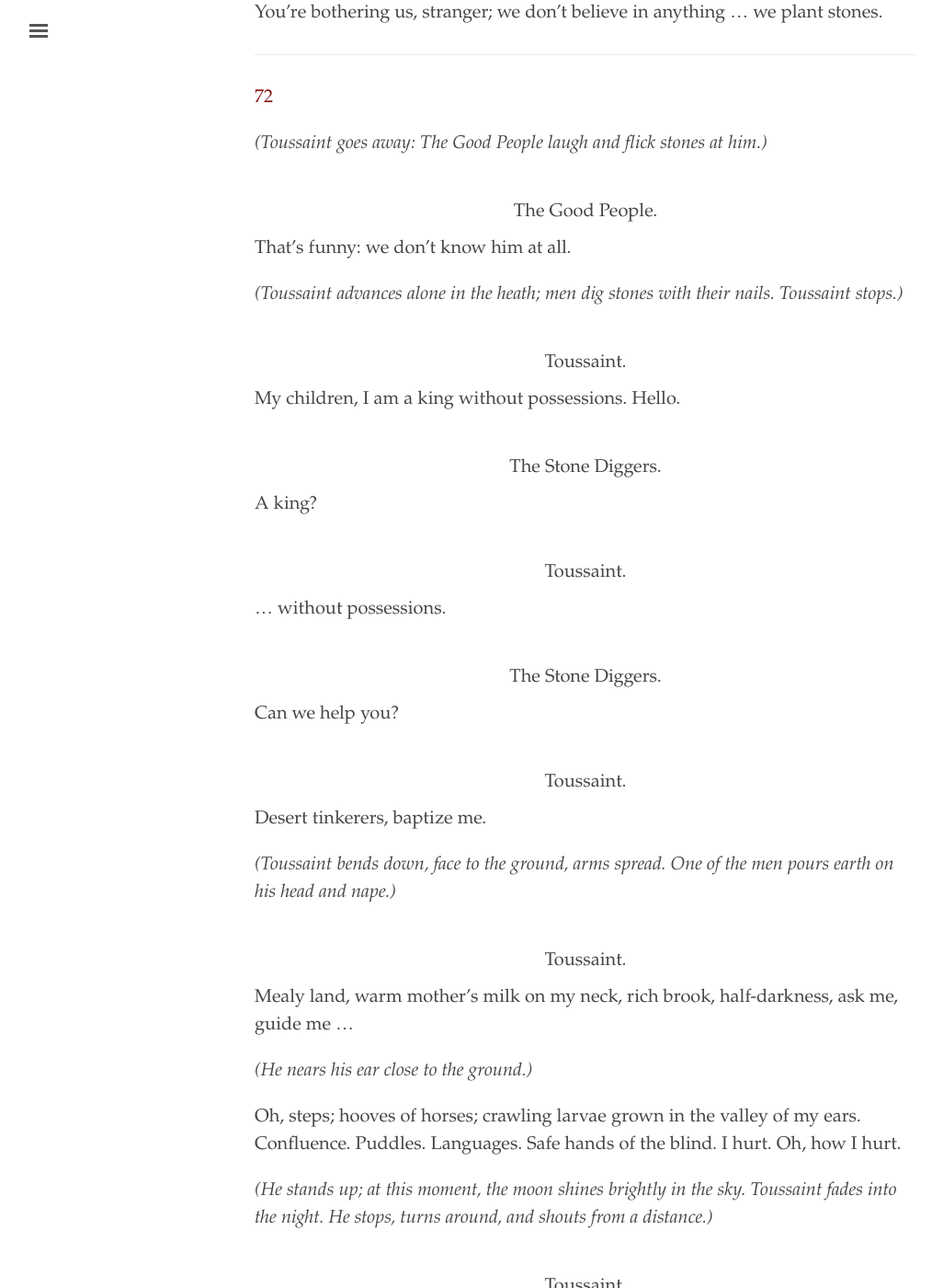
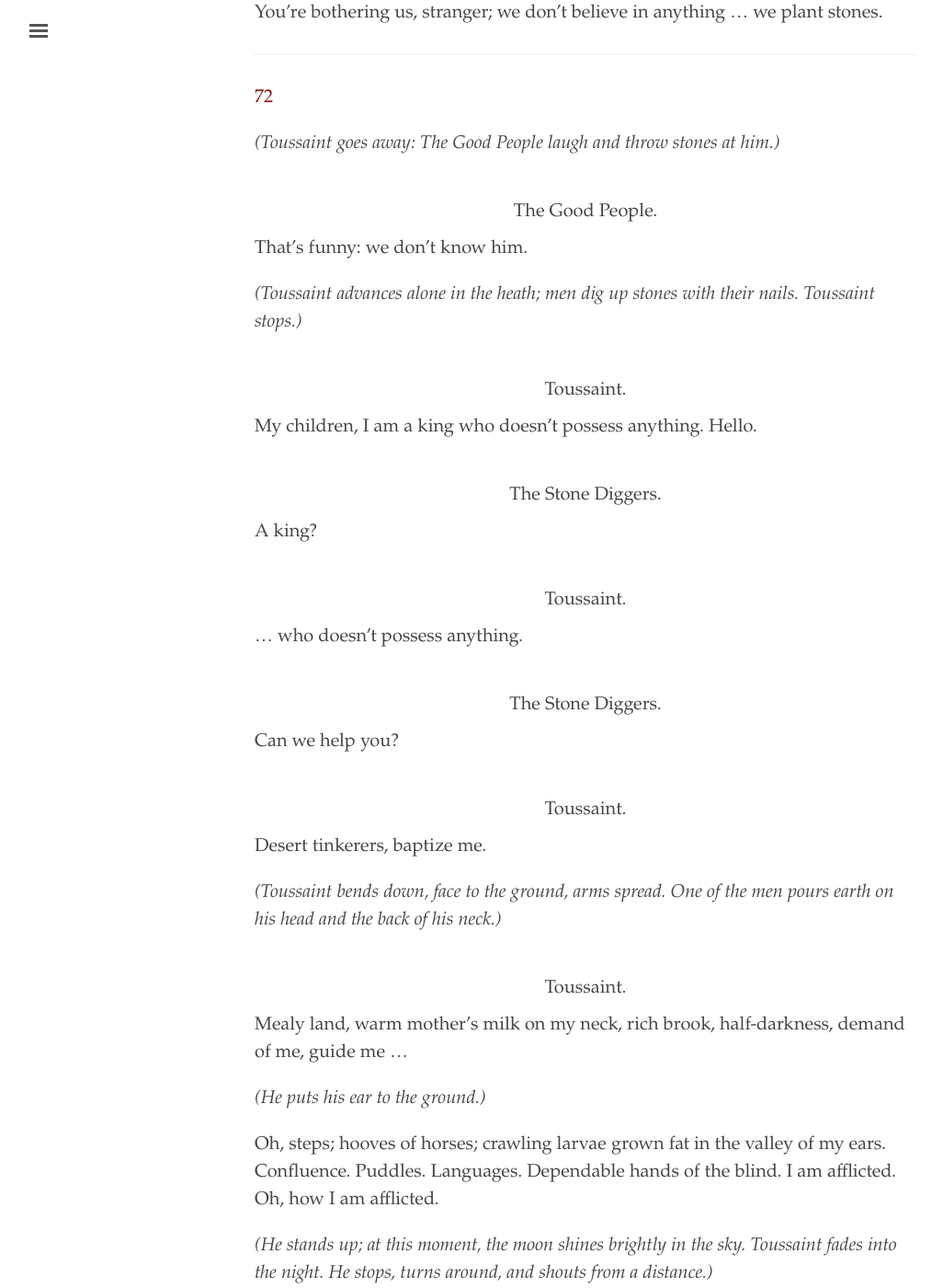
Before and after one commit to elotroalex/chiens, a Jekyll site: the page built from _texts/translation.md, in a window 1280 px wide and 1400 px high, scrolled down 79794 px. Shown: the whole window at 92% size, without its empty margins (3-1017 px from the left). Built offline with Jekyll 4.4.1, drawn with Linux system fonts in a browser that asks for light colours; some of the changed text lies outside the part shown.

Commit message:
beginning of act 3

```diff
--- a/_texts/translation.md
+++ b/_texts/translation.md
@@ -2525,7 +2525,7 @@ Be brave, girls ... Be brave ... It won't be easy ... Run ... run ... hide in th
 
 - {:.sp} The Traveler.
 
-- {:.pr} Yes, anyway ... an amazing man ... with deep bites ... He traveled the country at the speed of lightning and freedom, printing sodden corpses on the ground, his steps fertile.
+- {:.pr} Yes, anyway ... an amazing man ... with deep bites ... He traveled the country at the speed of lightning and freedom, stamping his fertile steps on the ground of sodden corpses.
 
 - {:.sp} The Good People.
 
@@ -2543,13 +2543,13 @@ Be brave, girls ... Be brave ... It won't be easy ... Run ... run ... hide in th
 
 - {:.sp} The Good People.
 
-- Nope, we don't know you.
+- No, we don't know you.
 
 *(Toussaint smacks them nervously.)*
 
 - {:.sp} Toussaint.
 
-- {:.pr} I am Toussaint the Opening, your revenge, your freedom, your anger, your lifted blood, your machete, your woolly head, your paroxysm.
+- {:.pr} I am Toussaint Louverture, your vengeance, your freedom, your anger, your blood raised up, your machete, your woolly head, your paroxysm.
 
 *(The Good People continue to plant stones, then suddenly stop.)*
 
@@ -2561,17 +2561,17 @@ Be brave, girls ... Be brave ... It won't be easy ... Run ... run ... hide in th
 
 [72]({{site.baseurl}}/chiens/p072.html){:.pagetitle}
 
-*(Toussaint goes away: The Good People laugh and flick stones at him.)*
+*(Toussaint goes away: The Good People laugh and throw stones at him.)*
 
 - {:.sp} The Good People.
 
-- {:.pr} That's funny: we don't know him at all.
-
-*(Toussaint advances alone in the heath; men dig stones with their nails. Toussaint stops.)*
-
-- {:.sp} Toussaint.
-
-- My children, I am a king without possessions. Hello.
+- {:.pr} That's funny: we don't know him.
+
+*(Toussaint advances alone in the heath; men dig up stones with their nails. Toussaint stops.)*
+
+- {:.sp} Toussaint.
+
+- My children, I am a king who doesn't possess anything. Hello.
 
 - {:.sp} The Stone Diggers.
 
@@ -2579,7 +2579,7 @@ Be brave, girls ... Be brave ... It won't be easy ... Run ... run ... hide in th
 
 - {:.sp} Toussaint.
 
-- ... without possessions.
+- ... who doesn't possess anything.
 
 - {:.sp} The Stone Diggers.
 
@@ -2589,15 +2589,15 @@ Be brave, girls ... Be brave ... It won't be easy ... Run ... run ... hide in th
 
 - {:.pr} Desert tinkerers, baptize me.
 
-*(Toussaint bends down, face to the ground, arms spread. One of the men pours earth on his head and nape.)*
-
-- {:.sp} Toussaint.
-
-- {:.pr} Mealy land, warm mother's milk on my neck, rich brook, half-darkness, ask me, guide me ...
-
-*(He nears his ear close to the ground.)*
-
-Oh, steps; hooves of horses; crawling larvae grown in the valley of my ears. Confluence. Puddles. Languages. Safe hands of the blind. I hurt. Oh, how I hurt.
+*(Toussaint bends down, face to the ground, arms spread. One of the men pours earth on his head and the back of his neck.)*
+
+- {:.sp} Toussaint.
+
+- {:.pr} Mealy land, warm mother's milk on my neck, rich brook, half-darkness, demand of me, guide me ...
+
+*(He puts his ear to the ground.)*
+
+Oh, steps; hooves of horses; crawling larvae grown fat in the valley of my ears. Confluence. Puddles. Languages. Dependable hands of the blind. I am afflicted. Oh, how I am afflicted.
 
 *(He stands up; at this moment, the moon shines brightly in the sky. Toussaint fades into the night. He stops, turns around, and shouts from a distance.)*
 
```
Also changed, not shown: other parts of _texts/translation.md (+5 -5 lines), _texts/reading.md (+1 -1 lines).
